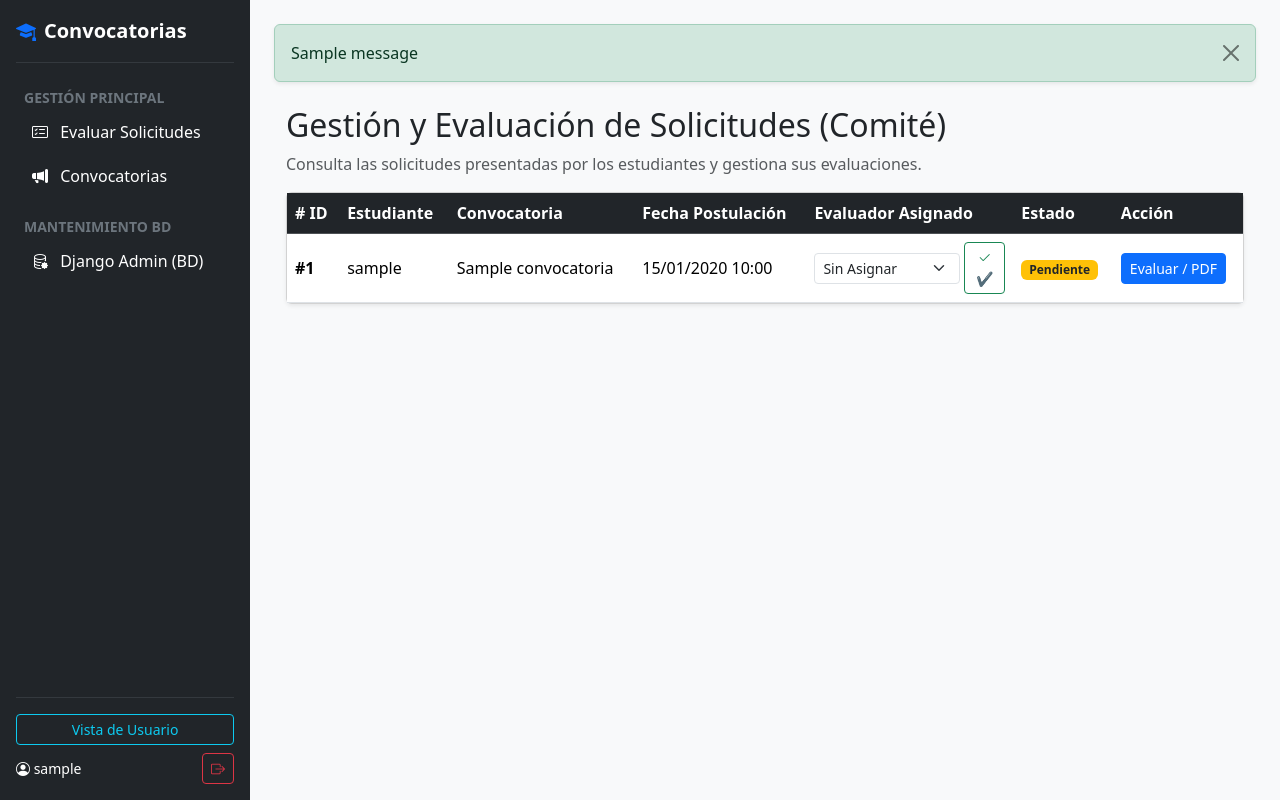
After one commit to sofsdf/proyect-analisis-II, a Django app: page /solicitudes/comite/ in a window 1280 px wide. The commit adds this page. Run offline with Django 5.2, Linux system fonts and the light colour scheme; a user stored in the database is signed in; tables that the repository leaves empty hold one stand-in row (values such as "Sample post"); one stand-in notice (Sample message) is shown.

Commit message:
feat: cierre de sprint - HU05 postulacion y HU06 gestion comite con asignacion de evaluadores y visor pdf

```diff
--- a/solicitudes/urls.py
+++ b/solicitudes/urls.py
@@ -5,5 +5,7 @@ app_name = 'solicitudes'
 
 urlpatterns = [
     path('nueva/<int:convocatoria_id>/', views.crear_solicitud, name='crear_solicitud'),
-    path('exito/', views.exito_solicitud, name='exito_solicitud'),
+    path('comite/', views.lista_solicitudes_comite, name='lista_solicitudes_comite'),
+    path('evaluar/<int:pk>/', views.evaluar_solicitud, name='evaluar_solicitud'),
+    path('asignar/<int:pk>/', views.asignar_evaluador, name='asignar_evaluador'),
 ]
--- a/solicitudes/views.py
+++ b/solicitudes/views.py
@@ -1,32 +1,32 @@
 from django.shortcuts import render, redirect, get_object_or_404
-from django.contrib.auth.decorators import login_required
-from convocatorias.models import Convocatoria
-from .models import Solicitud, Documento
+from django.contrib.auth.decorators import login_required, user_passes_test
+from django.contrib import messages
+from .models import Solicitud
 from .forms import SolicitudForm
+from convocatorias.models import Convocatoria  #  importar el modelo de Convocatoria
+from django.contrib.auth import get_user_model
+User = get_user_model()
 
+# Verificación para asegurarnos de que solo el personal/evaluador acceda
+def es_evaluador_o_staff(user):
+    return user.is_staff or user.is_superuser or user.groups.filter(name='ComiteEvaluador').exists()
+
+# --- VISTA RESTAURADA DE POSTULACIÓN (HU-05) ---
 @login_required
 def crear_solicitud(request, convocatoria_id):
-    convocatoria = get_object_or_404(Convocatoria, id=convocatoria_id)
+    convocatoria = get_object_or_404(Convocatoria, pk=convocatoria_id)
 
     if request.method == 'POST':
+        # request.FILES es súper importante para que guarde el PDF
         form = SolicitudForm(request.POST, request.FILES)
         if form.is_valid():
-            # 1. Crear la solicitud asociando usuario y convocatoria
             solicitud = form.save(commit=False)
             solicitud.estudiante = request.user
             solicitud.convocatoria = convocatoria
-            solicitud.promedio_actual = 85.0  # <--- AQUÍ SE AGREGA
             solicitud.save()
 
-            # 2. Guardar el archivo PDF asociado al modelo Documento
-            archivo = form.cleaned_data['archivo_pdf']
-            Documento.objects.create(
-                solicitud=solicitud,
-                archivo_pdf=archivo,       # <-- Debe llamarse archivo_pdf
-                tipo_documento="NOTAS"     # <-- Usar una opción válida de TIPOS_DOC
-            )
-
-            return redirect('solicitudes:exito_solicitud')
+            messages.success(request, '¡Tu solicitud ha sido enviada con éxito!')
+            return redirect('convocatorias:catalogo')  # Te regresa al catálogo tras postularse
     else:
         form = SolicitudForm()
 
@@ -35,6 +35,78 @@ def crear_solicitud(request, convocatoria_id):
         'convocatoria': convocatoria
     })
 
+
+# --- VISTAS PARA HU-06 (Comité y Evaluación) ---
 @login_required
-def exito_solicitud(request):
-    return render(request, 'solicitudes/exito.html')
+@user_passes_test(es_evaluador_o_staff)
+def lista_solicitudes_comite(request):
+    """
+    HU-06: Muestra la lista de solicitudes.
+    Los Administradores ven todas; los Evaluadores ven solo las asignadas a ellos.
+    """
+    if request.user.is_staff or request.user.is_superuser:
+        # El Admin ve todo
+        solicitudes = Solicitud.objects.all().select_related('estudiante', 'convocatoria', 'evaluador')
+    else:
+        # El Evaluador ve solo lo suyo
+        solicitudes = Solicitud.objects.filter(evaluador=request.user).select_related('estudiante', 'convocatoria', 'evaluador')
+
+    # Consultar integrantes del comité (para el dropdown de asignación)
+    evaluadores = User.objects.filter(groups__name='ComiteEvaluador')
+
+    return render(request, 'solicitudes/lista_comite.html', {
+        'solicitudes': solicitudes,
+        'evaluadores': evaluadores
+    })
+
+
+@login_required
+@user_passes_test(lambda u: u.is_staff or u.is_superuser) # Solo Admins pueden asignar
+def asignar_evaluador(request, pk):
+    """
+    HU-06: Permite al Administrador asignar un evaluador a una solicitud.
+    """
+    solicitud = get_object_or_404(Solicitud, pk=pk)
+    if request.method == 'POST':
+        evaluador_id = request.POST.get('evaluador_id')
+        if evaluador_id:
+            evaluador = get_object_or_404(User, pk=evaluador_id)
+            solicitud.evaluador = evaluador
+            solicitud.save()
+            messages.success(request, f"¡Solicitud #{solicitud.id} asignada a {evaluador.username} con éxito!")
+        else:
+            # Si seleccionan "Sin asignar"
+            solicitud.evaluador = None
+            solicitud.save()
+            messages.info(request, f"Se removió el evaluador de la solicitud #{solicitud.id}.")
+
+    return redirect('solicitudes:lista_solicitudes_comite')
+
+
+@login_required
+@user_passes_test(es_evaluador_o_staff)
+def evaluar_solicitud(request, pk):
+    """
+    HU-06: Permite consultar la documentación en PDF y registrar el dictamen.
+    """
+    solicitud = get_object_or_404(Solicitud, pk=pk)
+
+    if request.method == 'POST':
+        nuevo_estado = request.POST.get('estado')
+        observaciones = request.POST.get('observaciones')
+
+        if nuevo_estado in ['APROBADA', 'RECHAZADA', 'EN_REVISION']:
+            solicitud.estado = nuevo_estado
+            solicitud.observaciones = observaciones
+            solicitud.evaluador = request.user  # Asigna al usuario actual como evaluador
+            solicitud.save()  # <--- Patrón Observer en signals.py!
+
+            messages.success(request, f"La solicitud #{solicitud.id} fue actualizada a estado '{solicitud.get_estado_display()}' con éxito.")
+            # corrigí agregando el namespace 'solicitudes:'
+            return redirect('solicitudes:lista_solicitudes_comite')
+        else:
+            messages.error(request, "Estado no válido seleccionado.")
+
+    return render(request, 'solicitudes/evaluar_solicitud.html', {
+        'solicitud': solicitud
+    })
--- a/templates/base.html
+++ b/templates/base.html
@@ -5,71 +5,129 @@
     <meta charset="UTF-8">
     <meta name="viewport" content="width=device-width, initial-scale=1.0">
     <title>{% block title %}Sistema de Convocatorias{% endblock %}</title>
-    <!-- Bootstrap 5 CSS -->
+    <!-- Bootstrap 5 CSS & Icons -->
     <link href="https://cdn.jsdelivr.net/npm/bootstrap@5.3.3/dist/css/bootstrap.min.css" rel="stylesheet">
-    <!-- Estilos Globales -->
-    <link rel="stylesheet" href="{% static 'css/styles.css' %}">
+    <link rel="stylesheet" href="https://cdn.jsdelivr.net/npm/bootstrap-icons@1.11.3/font/bootstrap-icons.min.css">
+    <style>
+        body { min-height: 100vh; display: flex; flex-direction: column; }
+        .wrapper { display: flex; flex: 1; }
+        #sidebar { min-width: 250px; max-width: 250px; min-height: 100vh; }
+        #sidebar .nav-link { color: #adb5bd; border-radius: 6px; margin-bottom: 4px; }
+        #sidebar .nav-link:hover, #sidebar .nav-link.active { color: #fff; background-color: #0d6efd; }
+        .preview-banner { background-color: #ffc107; color: #000; font-weight: bold; text-align: center; padding: 6px; }
+    </style>
 </head>
 <body class="bg-light">
-    <!-- Barra de Navegación -->
-   <nav class="navbar navbar-expand-lg navbar-dark bg-dark">
-    <div class="container">
-        <a class="navbar-brand fw-bold" href="{% url 'convocatorias:catalogo' %}">Convocatorias</a>
-        <button class="navbar-toggler" type="button" data-bs-toggle="collapse" data-bs-target="#navbarNav">
-            <span class="navbar-toggler-icon"></span>
-        </button>
 
-        <div class="collapse navbar-collapse" id="navbarNav">
-            <ul class="navbar-nav ms-auto align-items-center gap-2">
+    {% if request.session.modo_vista_estudiante %}
+    <!-- Banner Admin vista Estudiante -->
+    <div class="preview-banner d-flex justify-content-between align-items-center px-4">
+        <span> Modo Vista Previa de Estudiante Activo (Estás viendo el sistema como un alumno)</span>
+        <a href="{% url 'usuarios:alternar_vista_previa' %}" class="btn btn-dark btn-sm">
+            Volver a Modo Admin
+        </a>
+    </div>
+    {% endif %}
+
+    <div class="wrapper">
+        <!-- Sidebar Lateral -->
+        <nav id="sidebar" class="bg-dark text-white p-3 d-flex flex-column justify-content-between">
+            <div>
+                <a href="{% url 'convocatorias:catalogo' %}" class="d-flex align-items-center mb-3 mb-md-0 me-md-auto text-white text-decoration-none fs-5 fw-bold">
+                    <i class="bi bi-mortarboard-fill me-2 text-primary"></i> Convocatorias
+                </a>
+                <hr class="text-secondary">
+
+                <ul class="nav nav-pills flex-column mb-auto">
+                    <!-- Menú Estudiante (o Admin en modo Vista Previa) -->
+                    {% if not user.is_staff or request.session.modo_vista_estudiante %}
                         <li class="nav-item">
-                    <a class="nav-link text-white" href="{% url 'convocatorias:catalogo' %}">Catálogo</a>
-                </li>
-
-                {% if user.is_authenticated %}
-                    {# Si es administrador, ve el botón de gestión #}
-                    {% if user.is_staff %}
-                    <li class="nav-item">
-                        <a class="btn btn-warning btn-sm text-dark fw-bold" href="{% url 'convocatorias:admin_lista' %}">
-                            Panel Admin
+                            <a href="{% url 'convocatorias:catalogo' %}" class="nav-link text-white">
+                                <i class="bi bi-journal-bookmark-fill me-2"></i> Catálogo Beca
                             </a>
                         </li>
                     {% endif %}
 
-                    {# Identificación de usuario #}
-                    <li class="nav-item">
-                        <span class="text-light small">
-                            👤 {{ user.username }} {% if user.is_staff %}(Admin){% endif %}
-                        </span>
+                    <!-- Menú Exclusivo Administrador-->
+                    {% if user.is_staff and not request.session.modo_vista_estudiante %}
+                        <li class="text-secondary small fw-bold text-uppercase px-2 mt-2 mb-1">Gestión Principal</li>
+                        <li>
+                            <a href="{% url 'solicitudes:lista_solicitudes_comite' %}" class="nav-link text-white">
+                                <i class="bi bi-card-checklist me-2"></i> Evaluar Solicitudes
+                            </a>
+                        </li>
+                        <li>
+                            <a href="{% url 'convocatorias:admin_lista' %}" class="nav-link text-white">
+                                <i class="bi bi-megaphone-fill me-2"></i> Convocatorias
+                            </a>
                         </li>
 
-                    {# Botón Cerrar Sesión #}
-                    <li class="nav-item">
-                        <form action="{% url 'usuarios:logout' %}" method="post" class="d-inline">
-                            {% csrf_token %}
-                            <button type="submit" class="btn btn-outline-danger btn-sm">Cerrar sesión</button>
-                        </form>
-                    </li>
-                {% else %}
-                    <li class="nav-item">
-                        <a class="btn btn-primary btn-sm" href="{% url 'usuarios:login' %}">Iniciar Sesión</a>
+                        <li class="text-secondary small fw-bold text-uppercase px-2 mt-3 mb-1">Mantenimiento BD</li>
+                        <li>
+                            <a href="/admin/" target="_blank" class="nav-link text-white">
+                                <i class="bi bi-database-gear me-2"></i> Django Admin (BD)
+                            </a>
                         </li>
                     {% endif %}
                 </ul>
             </div>
+
+            <!-- Usuario y Opciones Inferiores -->
+            <div>
+                <hr class="text-secondary">
+                {% if user.is_authenticated %}
+                    {% if user.is_staff %}
+                        <div class="mb-2">
+                            {% if request.session.modo_vista_estudiante %}
+                                <a href="{% url 'usuarios:alternar_vista_previa' %}" class="btn btn-outline-warning btn-sm w-100">
+                                    🛠️ Admin
+                                </a>
+                            {% else %}
+                                <a href="{% url 'usuarios:alternar_vista_previa' %}" class="btn btn-outline-info btn-sm w-100">
+                                    Vista de Usuario
+                                </a>
+                            {% endif %}
+                        </div>
+                    {% endif %}
+
+                    <div class="d-flex align-items-center justify-content-between">
+                        <span class="small text-truncate me-2">
+                            <i class="bi bi-person-circle"></i> {{ user.username }}
+                        </span>
+                        <form action="{% url 'usuarios:logout' %}" method="post" class="d-inline">
+                            {% csrf_token %}
+                            <button type="submit" class="btn btn-outline-danger btn-sm" title="Cerrar Sesión">
+                                <i class="bi bi-box-arrow-right"></i>
+                            </button>
+                        </form>
+                    </div>
+                {% else %}
+                    <a href="{% url 'usuarios:login' %}" class="btn btn-primary btn-sm w-100">
+                        <i class="bi bi-box-arrow-in-right me-1"></i> Iniciar Sesión
+                    </a>
+                {% endif %}
             </div>
         </nav>
 
-    <!-- Contenedor Principal Dinámico -->
-    <main class="container">
+        <!-- Contenido Principal -->
+        <div class="flex-fill p-4" style="overflow-y: auto;">
+
+            <!--  SISTEMA DE MENSAJES DE DJANGO -->
+            {% if messages %}
+                {% for message in messages %}
+                    <div class="alert alert-{% if message.tags == 'error' %}danger{% else %}{{ message.tags }}{% endif %} alert-dismissible fade show shadow-sm" role="alert">
+                        {{ message }}
+                        <button type="button" class="btn-close" data-bs-dismiss="alert" aria-label="Close"></button>
+                    </div>
+                {% endfor %}
+            {% endif %}
+            <!-- FIN SISTEMA DE MENSAJES -->
+
             {% block content %}
-        <div class="card shadow-sm p-4 mt-4">
-            <h2 class="text-primary">Plantilla Base Conectada</h2>
-            <p class="text-muted">La estructura base de la interfaz y Bootstrap 5 están listos.</p>
+            {% endblock %}
         </div>
-        {% endblock %}
-    </main>
 
-    <!-- Bootstrap 5 JS -->
+    <!-- Bootstrap 5 JS Bundle -->
     <script src="https://cdn.jsdelivr.net/npm/bootstrap@5.3.3/dist/js/bootstrap.bundle.min.js"></script>
 </body>
 </html>
--- /dev/null
+++ b/templates/solicitudes/lista_comite.html
@@ -0,0 +1,87 @@
+{% extends 'base.html' %}
+
+{% block content %}
+<div class="container mt-4">
+    <h2>Gestión y Evaluación de Solicitudes (Comité)</h2>
+    <p class="text-muted">Consulta las solicitudes presentadas por los estudiantes y gestiona sus evaluaciones.</p>
+
+
+
+    <div class="card shadow-sm mt-3">
+        <div class="card-body p-0">
+            <table class="table table-hover align-middle mb-0">
+                <thead class="table-dark">
+                    <tr>
+                        <th># ID</th>
+                        <th>Estudiante</th>
+                        <th>Convocatoria</th>
+                        <th>Fecha Postulación</th>
+                        <th>Evaluador Asignado</th>
+                        <th>Estado</th>
+                        <th>Acción</th>
+                    </tr>
+                </thead>
+                <tbody>
+                    {% for solicitud in solicitudes %}
+                    <tr>
+                        <td><strong>#{{ solicitud.id }}</strong></td>
+                        <td>{{ solicitud.estudiante.username }}</td>
+                        <td>{{ solicitud.convocatoria.titulo }}</td>
+                        <td>{{ solicitud.fecha_postulacion|date:"d/m/Y H:i" }}</td>
+                       <!-- Columna de Evaluador Asignado -->
+<td>
+    {% if request.user.is_staff or request.user.is_superuser %}
+        <!-- Si es Admin: Muestra un dropdown para asignar -->
+        <form action="{% url 'solicitudes:asignar_evaluador' solicitud.id %}" method="POST" class="d-flex align-items-center">
+            {% csrf_token %}
+            <select name="evaluador_id" class="form-select form-select-sm me-1" style="min-width: 120px;">
+                <option value="">Sin Asignar</option>
+                {% for eval in evaluadores %}
+                    <option value="{{ eval.id }}" {% if solicitud.evaluador.id == eval.id %}selected{% endif %}>
+                        {{ eval.username }}
+                    </option>
+                {% endfor %}
+            </select>
+            <button type="submit" class="btn btn-sm btn-outline-success" title="Guardar Asignación">
+                <i class="bi bi-check2"></i> ✔
+            </button>
+        </form>
+    {% else %}
+        <!-- Si es Evaluador: Solo ve su nombre en una badge -->
+        {% if solicitud.evaluador %}
+            <span class="badge bg-secondary">{{ solicitud.evaluador.username }}</span>
+        {% else %}
+            <span class="badge bg-light text-dark">Sin Asignar</span>
+        {% endif %}
+    {% endif %}
+</td>
+                        <td>
+                            {% if solicitud.estado == 'PENDIENTE' %}
+                                <span class="badge bg-warning text-dark">Pendiente</span>
+                            {% elif solicitud.estado == 'EN_REVISION' %}
+                                <span class="badge bg-info text-dark">En Revisión</span>
+                            {% elif solicitud.estado == 'APROBADA' %}
+                                <span class="badge bg-success">Aprobada</span>
+                            {% elif solicitud.estado == 'RECHAZADA' %}
+                                <span class="badge bg-danger">Rechazada</span>
+                            {% endif %}
+                        </td>
+                        <td>
+                            <a href="{% url 'solicitudes:evaluar_solicitud' solicitud.id %}" class="btn btn-sm btn-primary">
+                                Evaluar / PDF
+                            </a>
+                        </td>
+                    </tr>
+                    {% empty %}
+                    <tr>
+                        <td colspan="7" class="text-center py-4 text-muted">
+                            No hay solicitudes registradas por el momento.
+                        </td>
+                    </tr>
+                    {% endfor %}
+                </tbody>
+            </table>
+        </div>
+    </div>
+</div>
+{% endblock %}
--- a/templates/usuarios/login.html
+++ b/templates/usuarios/login.html
@@ -9,7 +9,7 @@
             <h2 class="mb-4 text-center">Iniciar Sesión</h2>
 
             {% if messages %}
-                {% for message in messages %}
+               {% for message in messages %}
                     <div class="alert alert-{{ message.tags }}">{{ message }}</div>
                 {% endfor %}
             {% endif %}
--- a/usuarios/urls.py
+++ b/usuarios/urls.py
@@ -4,9 +4,8 @@ from . import views
 app_name = 'usuarios'
 
 urlpatterns = [
-
     path('registro/', views.registro_estudiante, name='registro_estudiante'),
-
     path('login/', views.CustomLoginView.as_view(), name='login'),
     path('logout/', views.logout_view, name='logout'),
+    path('vista-previa/', views.alternar_vista_previa, name='alternar_vista_previa'),
 ]
```
Also changed, not shown: solicitudes/admin.py (+6 -3 lines), solicitudes/forms.py (+5 -5 lines), solicitudes/models.py (+34 -25 lines), solicitudes/signals.py (+21 -15 lines), templates/solicitudes/evaluar_solicitud.html (added, +78 -0 lines), usuarios/views.py (+21 -2 lines), solicitudes/migrations/0002_alter_solicitud_options_and_more.py (added). Lines whose indentation alone changed are shown as unchanged.
